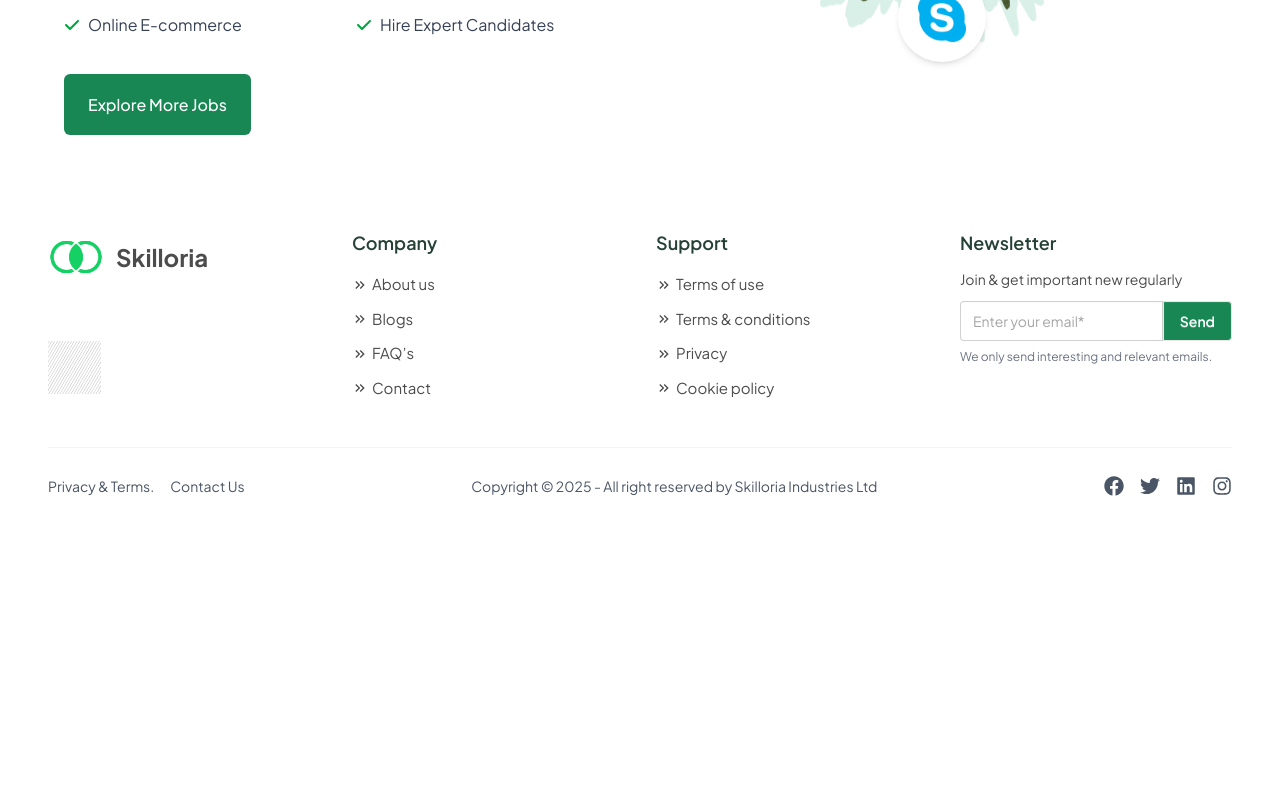
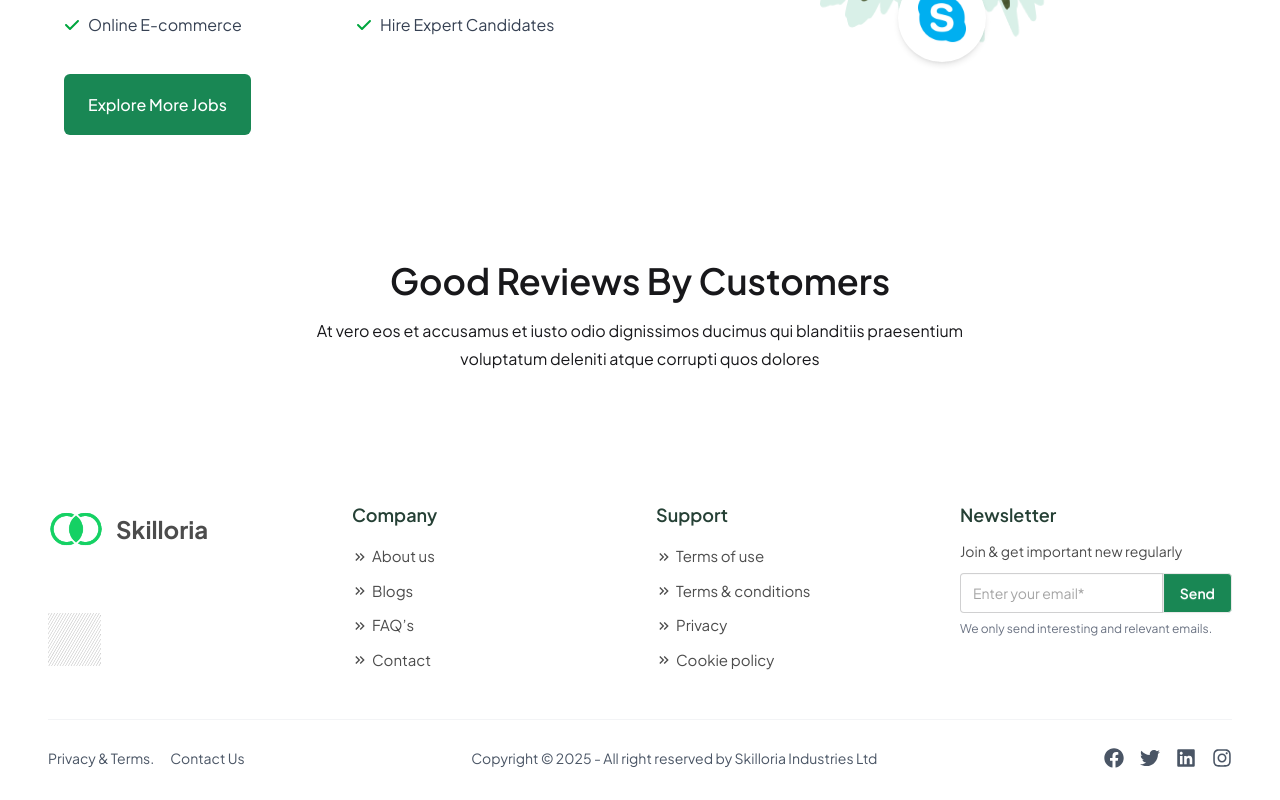
Before and after one commit to protapkrghosh/skilloria-client, a React (Vite) app: page / in a window 1280 px wide. Shown: the part 2870-3670 px from the top of the page. Before the commit the page ends 3398 px from the top, so only its background shows below. Built offline with nearby package versions, Linux system fonts and the light colour scheme; no server answers.

Commit message:
added testimonial section

```diff
--- a/src/pages/Home.jsx
+++ b/src/pages/Home.jsx
@@ -2,6 +2,7 @@ import Banner from "./Home/Banner";
 import Features from "./Home/Features";
 import HowToWork from "./Home/HowToWork";
 import Showcase from "./Home/Showcase";
+import Testimonial from "./Home/Testimonial";
 
 const Home = () => {
    return (
@@ -10,6 +11,7 @@ const Home = () => {
          <HowToWork />
          <Features />
          <Showcase />
+         <Testimonial />
       </>
    );
 };
--- /dev/null
+++ b/src/pages/Home/Testimonial.jsx
@@ -0,0 +1,23 @@
+import React from "react";
+import Container from "../../components/Container";
+
+const Testimonial = () => {
+   return (
+      <div className="py-20">
+         <Container>
+            <div>
+               <div className="text-center">
+                  <h2 className="text-4xl font-semibold">Good Reviews By Customers</h2>
+                  <p className="max-w-7/12 mx-auto leading-7 mt-4">
+                     At vero eos et accusamus et iusto odio dignissimos ducimus
+                     qui blanditiis praesentium voluptatum deleniti atque
+                     corrupti quos dolores
+                  </p>
+               </div>
+            </div>
+         </Container>
+      </div>
+   );
+};
+
+export default Testimonial;
```
